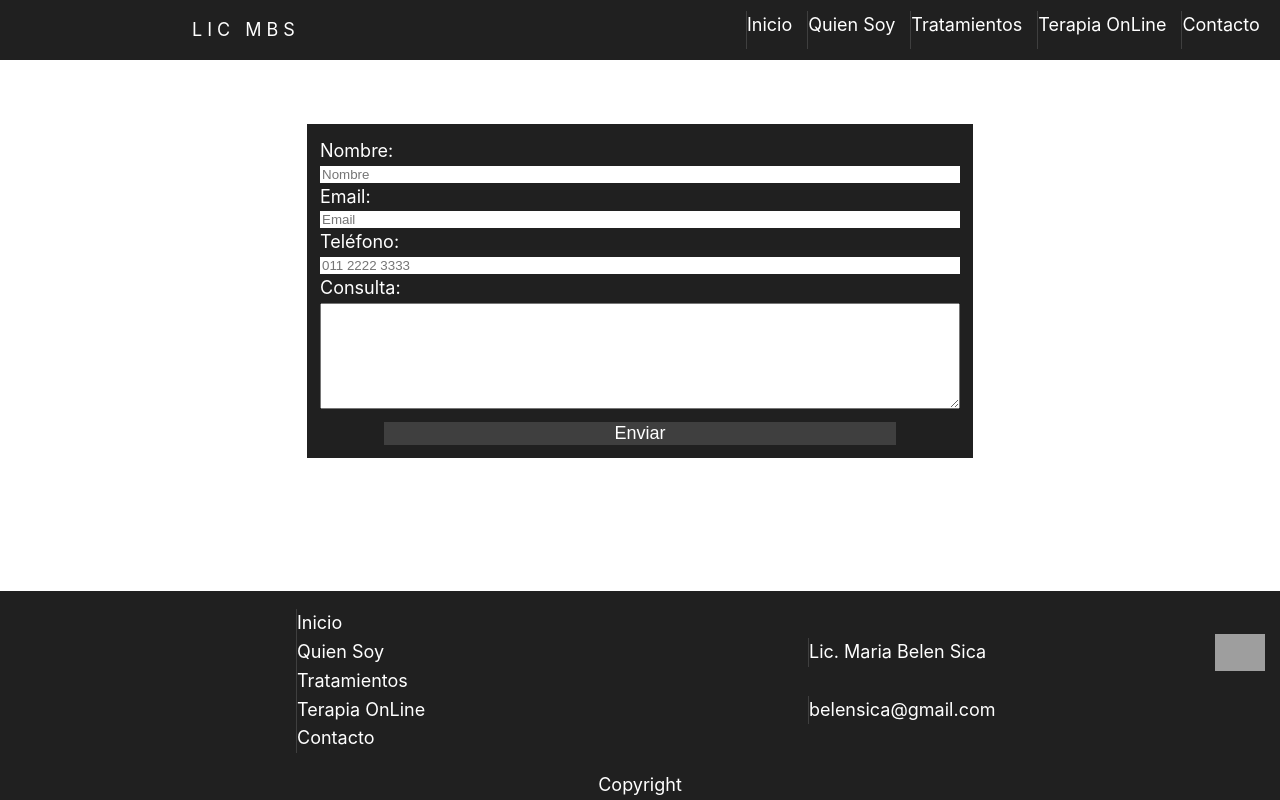
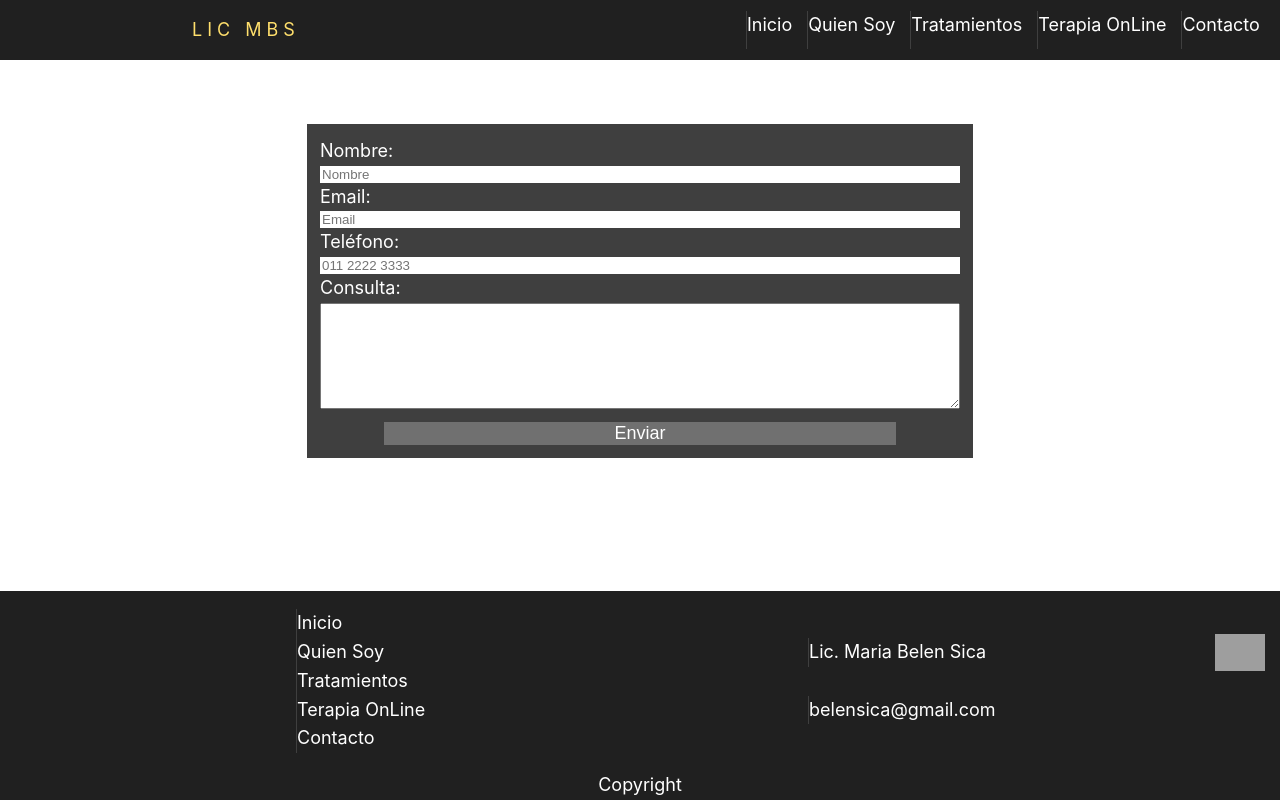
Before and after one commit to gonzalo-s/belPsi_n, a Next.js app: page /contacto in a window 1280 px wide. Built offline with nearby package versions, Linux system fonts and the light colour scheme; grey boxes are pictures that could not be loaded.

Commit message:
prueba de colores y cambio titulo de head

```diff
--- a/components/ui/uiDefaults.js
+++ b/components/ui/uiDefaults.js
@@ -16,24 +16,29 @@ const mobile = `@media (max-width: ${desktopStartWidth})`
 
 // Color palette 2
 
-const color1 = '#202020' // Background
-const color2 = '#3f3f3f' // Dark Text && Btn Background
-const color3 = '#ffffff' // Light Text
-const color4 = '#ffdf6c' // Highlighted Text
-const color5 = '#707070' // Hover
+const color1 = '#202020' // Blackish  | Background
+const color2 = '#3f3f3f' // Dark Grey | Dark Text && Btn Background
+const color3 = '#ffffff' // White     | Light Text
+const color4 = '#ffdf6c' // Egg Yell  | Highlighted Text && Hover
+const color5 = '#707070' // Med Grey  |
 
 console.log(mobile)
 export const UiKitDefaults = {
+	mobile: mobile,
+	desktop: desktop,
 	hover: {
-		color: color5,
+		//color: color5, //Color palette 1
+		color: color4,
 	},
 	buttons: {
 		backgroundColor: color2,
 	},
 	backgroundColor: color1,
-	mobile: mobile,
-	desktop: desktop,
 	textColor: color2,
 	textColorLight: color3,
 	highLightedText: color4,
+	form: {
+		backgroundColor: color2,
+		buttonBackgroundColor: color5,
+	},
 }
--- a/components/ui/uiForm.js
+++ b/components/ui/uiForm.js
@@ -16,7 +16,7 @@ export const Form = styled.form`
 	height: 100%;
 	justify-content: center;
 	margin-top: 5%;
-	background: ${UiKitDefaults.backgroundColor};
+	background: ${UiKitDefaults.form.backgroundColor};
 	padding: 1%;
 `
 export const Label = styled.label`
@@ -36,14 +36,14 @@ export const Button = styled.button`
 	margin-left: 10%;
 	margin-top: 2%;
 	cursor: pointer;
-	background-color: ${UiKitDefaults.buttons.backgroundColor};
+	background-color: ${UiKitDefaults.form.buttonBackgroundColor};
 	border: none;
 	color: ${UiKitDefaults.textColorLight};
 	font-size: 18px;
 
 	&:hover {
-		background-color: #877180;
-		color: ${UiKitDefaults.hover.color};
+		background-color: ${UiKitDefaults.hover.color};
+		color: ${UiKitDefaults.textColor};
 	}
 `
 export const Input = styled.input`
--- a/components/ui/uiMenuBtns.js
+++ b/components/ui/uiMenuBtns.js
@@ -62,7 +62,7 @@ export const ALogo = styled(A)`
 	margin-left: 15vw;
 	text-transform: uppercase;
 	letter-spacing: 5px;
-	color: ${UiKitDefaults.textColorLight};
+	color: ${UiKitDefaults.highLightedText};
 	${Mobile} {
 		position: absolute;
 		left: 0;
--- a/pages/contacto.js
+++ b/pages/contacto.js
@@ -13,7 +13,7 @@ export default function Contact() {
 	return (
 		<Container>
 			<Head>
-				<title>Lic M.B.S</title>
+				<title>LIC MBS</title>
 				<link rel="icon" href="/32px-Psi2.svg.png" />
 			</Head>
 			<PageContainer>
--- a/pages/index.js
+++ b/pages/index.js
@@ -16,7 +16,7 @@ export default function Home() {
 	return (
 		<Container>
 			<Head>
-				<title>Lic M.B.S</title>
+				<title>LIC MBS</title>
 				<link rel="icon" href="/32px-Psi2.svg.png" />
 			</Head>
 			<PageContainer>
--- a/pages/quiensoy.js
+++ b/pages/quiensoy.js
@@ -13,7 +13,7 @@ export default function About() {
 	return (
 		<Container>
 			<Head>
-				<title>Lic M.B.S</title>
+				<title>LIC MBS</title>
 				<link rel="icon" href="/32px-Psi2.svg.png" />
 			</Head>
 			<PageContainer>
--- a/pages/terapiaOnLine.js
+++ b/pages/terapiaOnLine.js
@@ -21,7 +21,7 @@ export default function Online() {
 	return (
 		<Container>
 			<Head>
-				<title>Lic M.B.S</title>
+				<title>LIC MBS</title>
 				<link rel="icon" href="/32px-Psi2.svg.png" />
 			</Head>
 			<PageContainer>
--- a/pages/tratamientos.js
+++ b/pages/tratamientos.js
@@ -14,7 +14,7 @@ export default function Services() {
 	return (
 		<Container>
 			<Head>
-				<title>Lic M.B.S</title>
+				<title>LIC MBS</title>
 				<link rel="icon" href="/32px-Psi2.svg.png" />
 			</Head>
 			<PageContainer>
```
